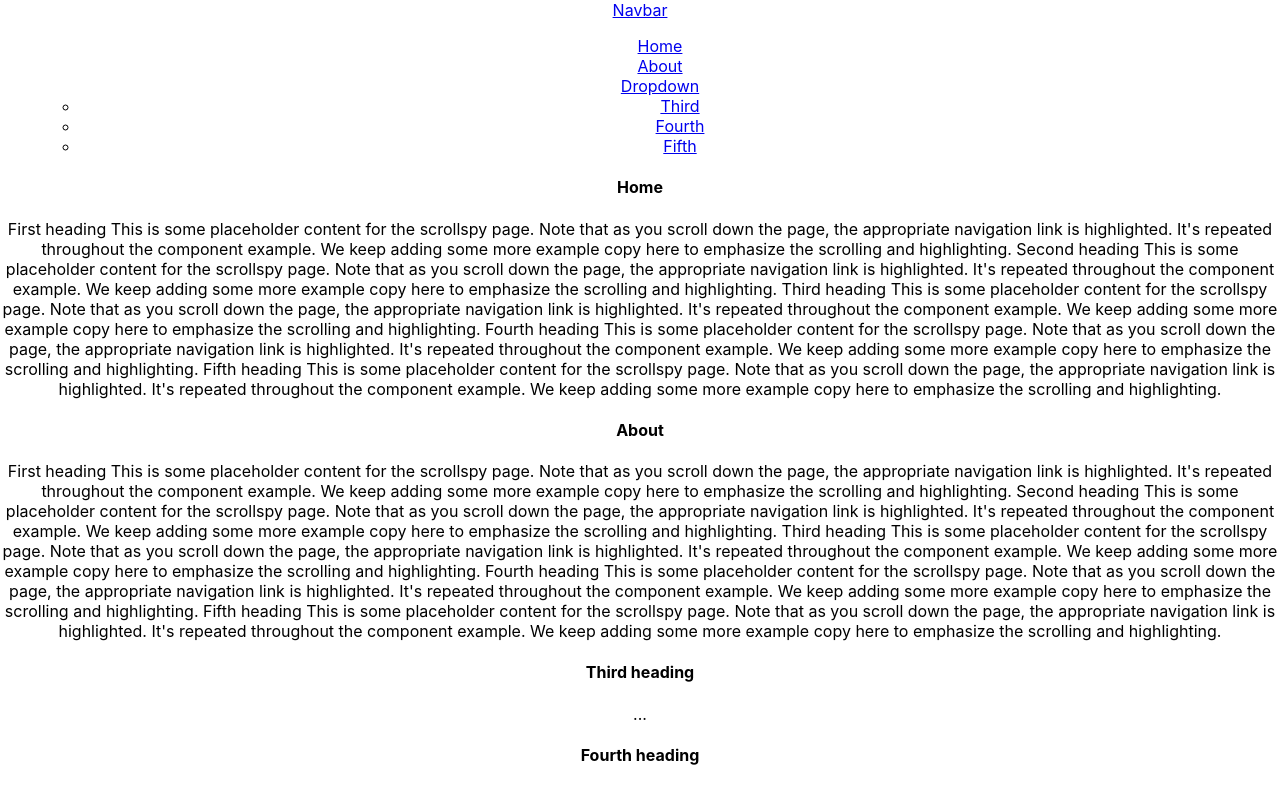
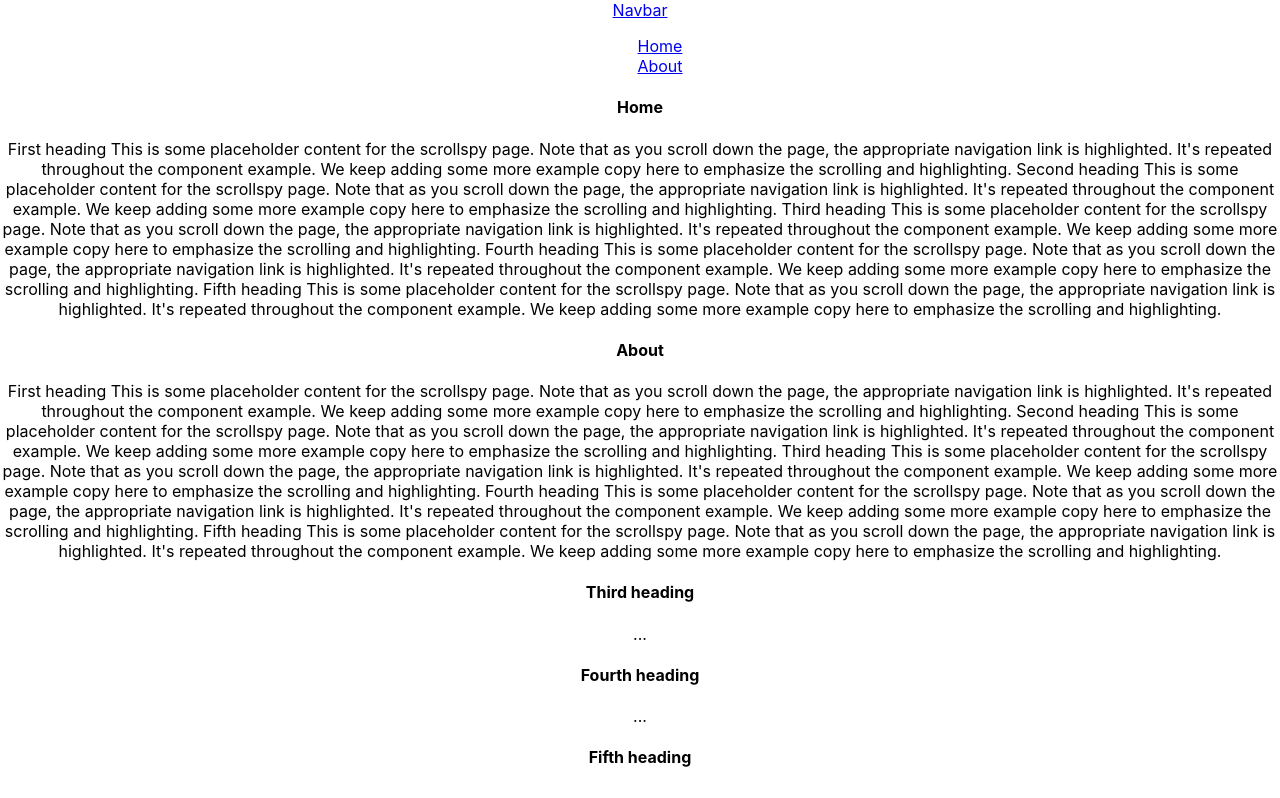
Before and after one commit to dredamonsta1/the-nounish-agency, a React (Create React App) app in the folder the-nounish-agency/: page / in a window 1280 px wide. Shown: the top 798 px of the page. Built offline with nearby package versions, Linux system fonts and the light colour scheme.

Commit message:
navbar css remove li

```diff
--- a/the-nounish-agency/src/components/navBar/NavBar.js
+++ b/the-nounish-agency/src/components/navBar/NavBar.js
@@ -16,15 +16,7 @@ function NavBar() {
                     <li class="nav-item">
                         <a class="nav-link" href="#scrollspyHeading2">About</a>
                     </li>
-                    <li class="nav-item dropdown">
-                        <a class="nav-link dropdown-toggle" data-bs-toggle="dropdown" href="#" role="button" aria-expanded="false">Dropdown</a>
-                        <ul class="dropdown-menu">
-                        <li><a class="dropdown-item" href="#scrollspyHeading3">Third</a></li>
-                        <li><a class="dropdown-item" href="#scrollspyHeading4">Fourth</a></li>
 
-                        <li><a class="dropdown-item" href="#scrollspyHeading5">Fifth</a></li>
-                        </ul>
-                    </li>
                 </ul>
             </nav>
             <div data-bs-spy="scroll" data-bs-target="#navbar-example2" data-bs-root-margin="0px 0px -40%" data-bs-smooth-scroll="true" class="scrollspy-example bg-light p-3 rounded-2" tabindex="0">
@@ -72,3 +64,16 @@ function NavBar() {
 
 
 export default NavBar;
+
+
+
+
+// <li class="nav-item dropdown">
+//                         <a class="nav-link dropdown-toggle" data-bs-toggle="dropdown" href="#" role="button" aria-expanded="false">Dropdown</a>
+//                         <ul class="dropdown-menu">
+//                         <li><a class="dropdown-item" href="#scrollspyHeading3">Third</a></li>
+//                         <li><a class="dropdown-item" href="#scrollspyHeading4">Fourth</a></li>
+
+//                         <li><a class="dropdown-item" href="#scrollspyHeading5">Fifth</a></li>
+//                         </ul>
+//                     </li>
```
